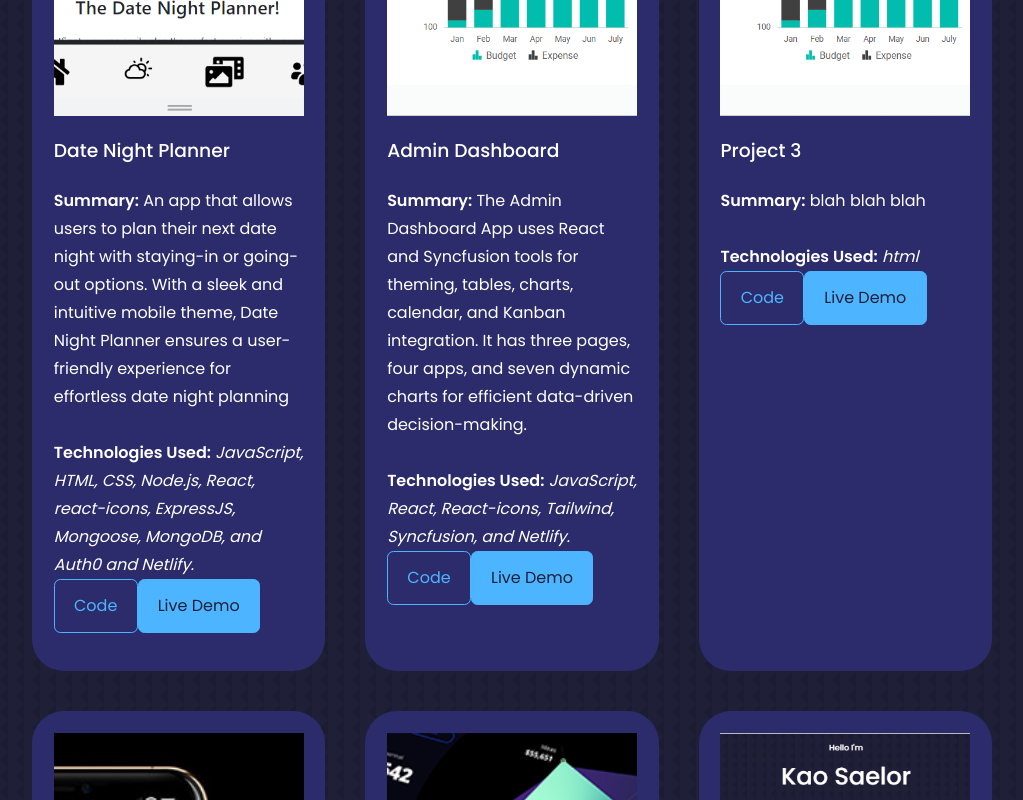
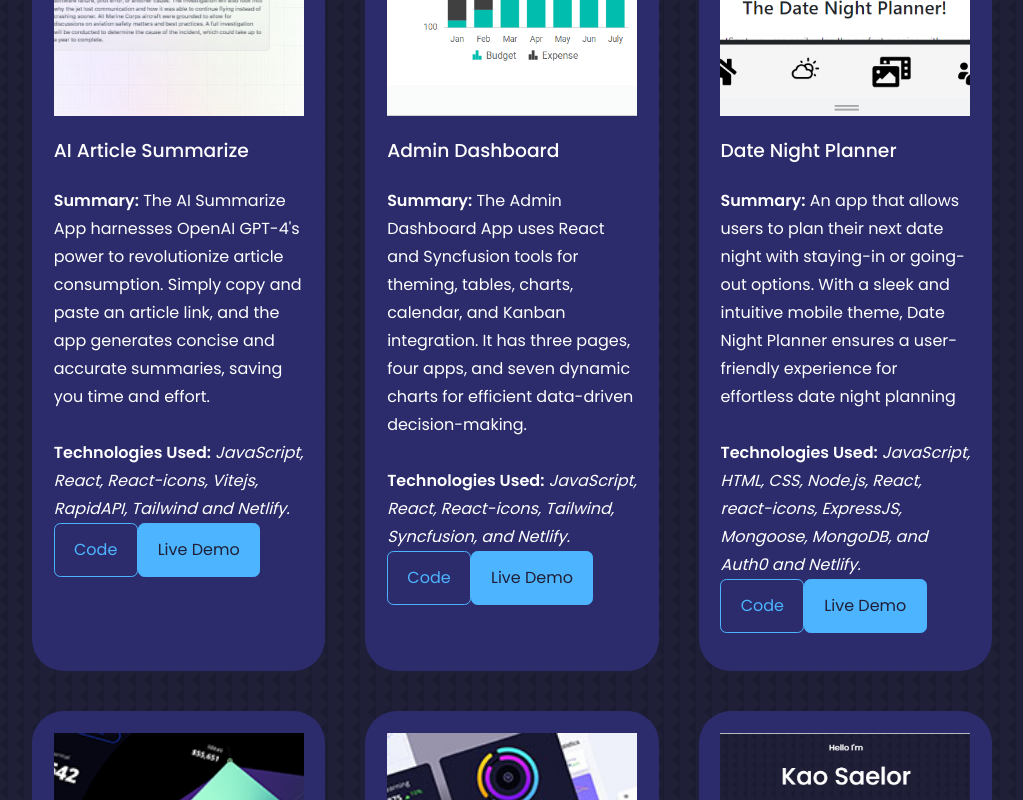
Before and after one commit to CodingKao/kaosaelor, a React (Create React App) app: page / in a window 1280 px wide. Shown: the part 1680-2480 px from the top of the page, without its empty margins (128-1151 px from the left). Built offline with nearby package versions, Linux system fonts and the light colour scheme.

Commit message:
added ai summarize to portfolio

```diff
--- a/src/components/portfolio/Portfolio.jsx
+++ b/src/components/portfolio/Portfolio.jsx
@@ -3,20 +3,20 @@ import './portfolio.css'
 import DateNight from '../../assets/date-night.png'
 import PortfolioWebsite from '../../assets/portfolio-website.png'
 import Admindash from '../../assets/Admindash.png'
-import IMG4 from '../../assets/portfolio4.jpg'
-import IMG5 from '../../assets/portfolio5.png'
-import IMG6 from '../../assets/portfolio6.jpg'
+import aisummarize from '../../assets/ai-summarize.jpg'
+import IMG4 from '../../assets/portfolio5.png'
+import IMG5 from '../../assets/portfolio6.jpg'
 
 // LIST OF PROJECTS
 const data = [
   {
     id: 1,
-    image: DateNight,
-    title: 'Date Night Planner',
-    code: 'https://github.com/Date-Planner',
-    demo: 'https://github.com/Date-Planner',
-    summary: 'An app that allows users to plan their next date night with staying-in or going-out options. With a sleek and intuitive mobile theme, Date Night Planner ensures a user-friendly experience for effortless date night planning',
-    tech: 'JavaScript, HTML, CSS, Node.js, React, react-icons, ExpressJS, Mongoose, MongoDB, and Auth0 and Netlify.'
+    image: aisummarize,
+    title: 'AI Article Summarize',
+    code: 'https://github.com/CodingKao/ai-summarize',
+    demo: 'https://ai-summarize-kao.netlify.app/',
+    summary: 'The AI Summarize App harnesses OpenAI GPT-4\'s power to revolutionize article consumption. Simply copy and paste an article link, and the app generates concise and accurate summaries, saving you time and effort.',
+    tech: 'JavaScript, React, React-icons, Vitejs, RapidAPI, Tailwind and Netlify.'
   },
   {
     id: 2,
@@ -29,12 +29,12 @@ const data = [
   },
   {
     id: 3,
-    image: Admindash,
-    title: 'Project 3',
-    code: 'https://github.com/CodingKao',
-    demo: 'https://github.com/CodingKao',
-    summary: 'blah blah blah',
-    tech: 'html'
+    image: DateNight,
+    title: 'Date Night Planner',
+    code: 'https://github.com/Date-Planner',
+    demo: 'https://github.com/Date-Planner',
+    summary: 'An app that allows users to plan their next date night with staying-in or going-out options. With a sleek and intuitive mobile theme, Date Night Planner ensures a user-friendly experience for effortless date night planning',
+    tech: 'JavaScript, HTML, CSS, Node.js, React, react-icons, ExpressJS, Mongoose, MongoDB, and Auth0 and Netlify.'
   },
   {
     id: 4,
```
Also changed, not shown: src/assets/ai-summarize.jpg (added).
